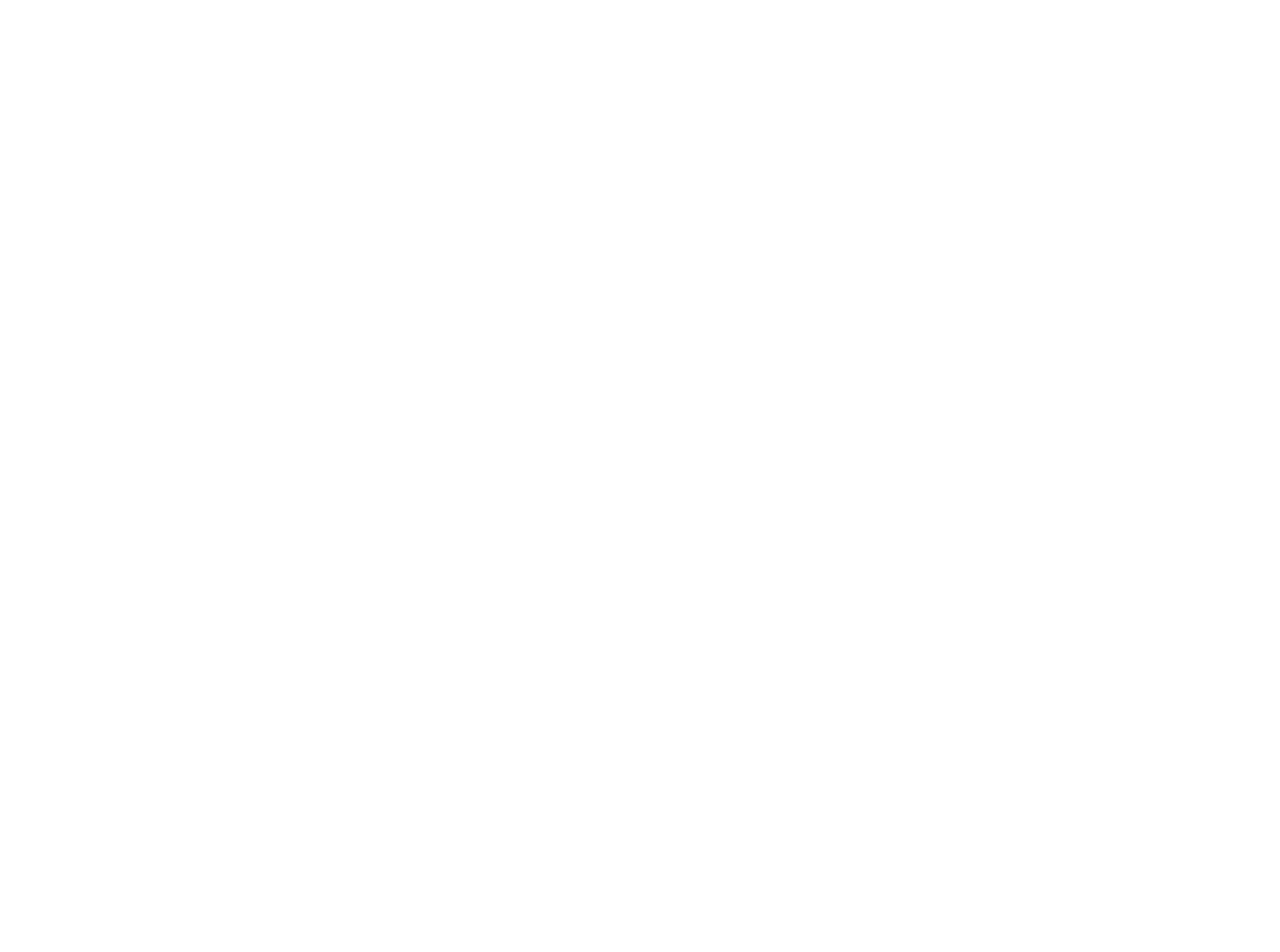
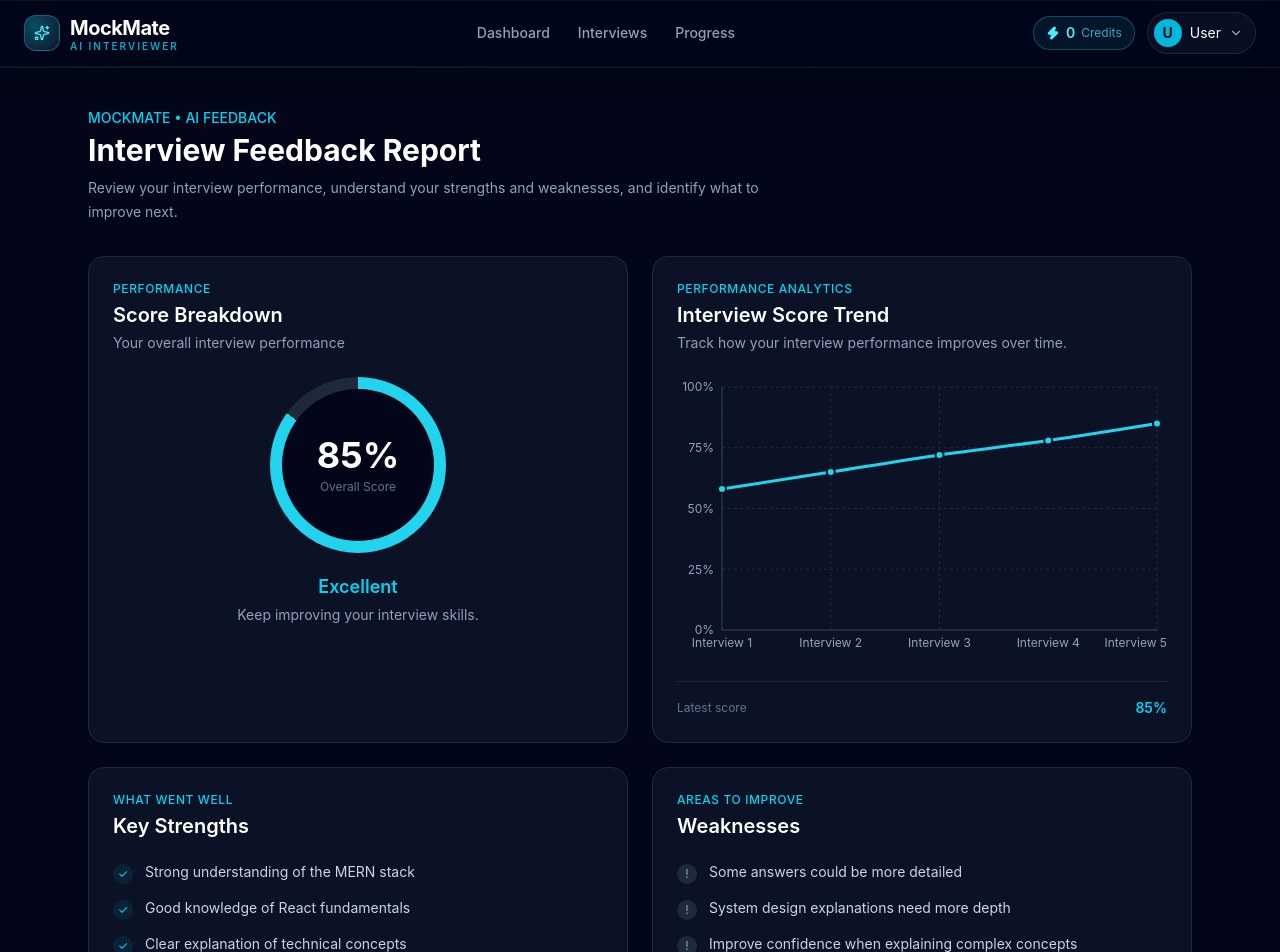
Before and after one commit to pari-26-vaish/MockMate, a React (Vite) app in the folder client/: page /feedback-report in a window 1280 px wide. Before the commit this address had no page. Shown: the top 952 px of the page. Before the commit the page ends 800 px from the top, so only its background shows below. Built offline with nearby package versions, Linux system fonts and the light colour scheme.

Commit message:
Day:24 add feedback report and performance analytics

```diff
--- a/client/package.json
+++ b/client/package.json
@@ -16,6 +16,7 @@
     "react": "^19.2.8",
     "react-dom": "^19.2.8",
     "react-router-dom": "^7.18.3",
+    "recharts": "^3.10.1",
     "tailwindcss": "^4.3.3"
   },
   "devDependencies": {
--- a/client/src/App.jsx
+++ b/client/src/App.jsx
@@ -6,6 +6,7 @@
 import CreateInterviewPage from "./pages/CreateInterviewPage";
 import AuthPage from "./pages/AuthPage";
 import InterviewRoomPage from "./pages/InterviewRoomPage";
+import FeedbackReportPage from "./pages/FeedbackReportPage";
 
 function App() {
   return (
@@ -23,7 +24,12 @@
 
         <Route path="/login" element={<AuthPage />} />
 
-        <Route path="/interview-room" element={<InterviewRoomPage />}/>
+        <Route path="/interview-room" element={<InterviewRoomPage />} />
+
+        <Route
+          path="/feedback-report"
+          element={<FeedbackReportPage />}
+        />
       </Routes>
     </BrowserRouter>
   );
--- /dev/null
+++ b/client/src/components/dashboard/PerformanceChart.jsx
@@ -0,0 +1,116 @@
+import {
+  LineChart,
+  Line,
+  XAxis,
+  YAxis,
+  CartesianGrid,
+  Tooltip,
+  ResponsiveContainer,
+} from "recharts";
+
+const performanceData = [
+  { interview: "Interview 1", score: 58 },
+  { interview: "Interview 2", score: 65 },
+  { interview: "Interview 3", score: 72 },
+  { interview: "Interview 4", score: 78 },
+  { interview: "Interview 5", score: 85 },
+];
+
+const PerformanceChart = () => {
+  return (
+    <div className="w-full rounded-2xl border border-slate-800 bg-slate-900/70 p-5 sm:p-6">
+      {/* Header */}
+      <div className="mb-6">
+        <p className="text-xs font-medium uppercase tracking-wider text-cyan-400">
+          Performance Analytics
+        </p>
+
+        <h2 className="mt-1 text-lg sm:text-xl font-semibold text-white">
+          Interview Score Trend
+        </h2>
+
+        <p className="mt-1 text-sm text-slate-400">
+          Track how your interview performance improves over time.
+        </p>
+      </div>
+
+      {/* Chart */}
+      <div className="h-72 w-full">
+        <ResponsiveContainer width="100%" height="100%">
+          <LineChart
+            data={performanceData}
+            margin={{
+              top: 10,
+              right: 10,
+              left: -15,
+              bottom: 5,
+            }}
+          >
+            <CartesianGrid
+              strokeDasharray="3 3"
+              stroke="#1e293b"
+            />
+
+            <XAxis
+              dataKey="interview"
+              tick={{ fill: "#94a3b8", fontSize: 12 }}
+              axisLine={{ stroke: "#334155" }}
+              tickLine={false}
+            />
+
+            <YAxis
+              domain={[0, 100]}
+              tick={{ fill: "#94a3b8", fontSize: 12 }}
+              axisLine={{ stroke: "#334155" }}
+              tickLine={false}
+              tickFormatter={(value) => `${value}%`}
+            />
+
+            <Tooltip
+              contentStyle={{
+                backgroundColor: "#0f172a",
+                border: "1px solid #334155",
+                borderRadius: "12px",
+                color: "#fff",
+              }}
+              labelStyle={{
+                color: "#94a3b8",
+                marginBottom: "4px",
+              }}
+              formatter={(value) => [`${value}%`, "Score"]}
+            />
+
+            <Line
+              type="monotone"
+              dataKey="score"
+              stroke="#22d3ee"
+              strokeWidth={3}
+              dot={{
+                r: 4,
+                fill: "#22d3ee",
+                stroke: "#0f172a",
+                strokeWidth: 2,
+              }}
+              activeDot={{
+                r: 6,
+              }}
+            />
+          </LineChart>
+        </ResponsiveContainer>
+      </div>
+
+      {/* Footer */}
+      <div className="mt-4 flex items-center justify-between border-t border-slate-800 pt-4">
+        <span className="text-xs text-slate-500">
+          Latest score
+        </span>
+
+        <span className="text-sm font-semibold text-cyan-400">
+          85%
+        </span>
+      </div>
+    </div>
+  );
+};
+
+export default PerformanceChart;
--- /dev/null
+++ b/client/src/pages/FeedbackReportPage.jsx
@@ -0,0 +1,164 @@
+import Navbar from "../components/common/Navbar";
+import ScoreBreakdown from "../components/report/ScoreBreakdown";
+import AnswerComparison from "../components/report/AnswerComparison";
+import PerformanceChart from "../components/dashboard/PerformanceChart";
+
+const FeedbackReportPage = () => {
+  // Temporary data for UI development.
+  // We will replace this with real backend data later.
+  const report = {
+    overallScore: 85,
+
+    strengths: [
+      "Strong understanding of the MERN stack",
+      "Good knowledge of React fundamentals",
+      "Clear explanation of technical concepts",
+      "Good problem-solving approach",
+    ],
+
+    weaknesses: [
+      "Some answers could be more detailed",
+      "System design explanations need more depth",
+      "Improve confidence when explaining complex concepts",
+    ],
+
+    takeaways: [
+      "Focus on explaining the WHY behind your technical decisions.",
+      "Practice system design and scalability questions.",
+      "Keep answers structured and concise.",
+    ],
+
+    question: "What is the difference between state and props in React?",
+
+    userAnswer:
+      "Props are used to pass data from parent to child components. State is used to manage data inside a component.",
+
+    idealAnswer:
+      "Props are read-only data passed from a parent component to a child. State is mutable data managed inside the component. Props help communication between components, while state manages component behavior and UI updates.",
+  };
+
+  return (
+    <div className="min-h-screen bg-slate-950 text-white">
+      <Navbar />
+
+      <main className="mx-auto max-w-6xl px-4 py-8 sm:px-6 sm:py-10">
+        {/* Header */}
+        <header className="mb-8">
+          <p className="text-sm font-medium text-cyan-400">
+            MOCKMATE • AI FEEDBACK
+          </p>
+
+          <h1 className="mt-1 text-2xl font-bold sm:text-3xl">
+            Interview Feedback Report
+          </h1>
+
+          <p className="mt-2 max-w-2xl text-sm leading-6 text-slate-400">
+            Review your interview performance, understand your strengths and
+            weaknesses, and identify what to improve next.
+          </p>
+        </header>
+
+        {/* Score + Performance */}
+        <section className="grid grid-cols-1 gap-6 lg:grid-cols-2">
+          <ScoreBreakdown score={report.overallScore} />
+
+          <PerformanceChart />
+        </section>
+
+        {/* Strengths & Weaknesses */}
+        <section className="mt-6 grid grid-cols-1 gap-6 lg:grid-cols-2">
+          {/* Strengths */}
+          <div className="rounded-2xl border border-slate-800 bg-slate-900/70 p-6">
+            <p className="text-xs font-medium uppercase tracking-wider text-cyan-400">
+              What went well
+            </p>
+
+            <h2 className="mt-1 text-xl font-semibold text-white">
+              Key Strengths
+            </h2>
+
+            <ul className="mt-5 space-y-3">
+              {report.strengths.map((strength, index) => (
+                <li
+                  key={index}
+                  className="flex gap-3 text-sm leading-6 text-slate-300"
+                >
+                  <span className="mt-1 flex h-5 w-5 shrink-0 items-center justify-center rounded-full bg-cyan-500/10 text-xs text-cyan-400">
+                    ✓
+                  </span>
+
+                  {strength}
+                </li>
+              ))}
+            </ul>
+          </div>
+
+          {/* Weaknesses */}
+          <div className="rounded-2xl border border-slate-800 bg-slate-900/70 p-6">
+            <p className="text-xs font-medium uppercase tracking-wider text-cyan-400">
+              Areas to improve
+            </p>
+
+            <h2 className="mt-1 text-xl font-semibold text-white">
+              Weaknesses
+            </h2>
+
+            <ul className="mt-5 space-y-3">
+              {report.weaknesses.map((weakness, index) => (
+                <li
+                  key={index}
+                  className="flex gap-3 text-sm leading-6 text-slate-300"
+                >
+                  <span className="mt-1 flex h-5 w-5 shrink-0 items-center justify-center rounded-full bg-slate-800 text-xs text-slate-400">
+                    !
+                  </span>
+
+                  {weakness}
+                </li>
+              ))}
+            </ul>
+          </div>
+        </section>
+
+        {/* Key Takeaways */}
+        <section className="mt-6 rounded-2xl border border-slate-800 bg-slate-900/70 p-6">
+          <p className="text-xs font-medium uppercase tracking-wider text-cyan-400">
+            AI Recommendations
+          </p>
+
+          <h2 className="mt-1 text-xl font-semibold text-white">
+            Key Takeaways
+          </h2>
+
+          <div className="mt-5 grid grid-cols-1 gap-4 md:grid-cols-3">
+            {report.takeaways.map((takeaway, index) => (
+              <div
+                key={index}
+                className="rounded-xl border border-slate-800 bg-slate-950/60 p-4"
+              >
+                <span className="text-sm font-semibold text-cyan-400">
+                  0{index + 1}
+                </span>
+
+                <p className="mt-2 text-sm leading-6 text-slate-300">
+                  {takeaway}
+                </p>
+              </div>
+            ))}
+          </div>
+        </section>
+
+        {/* Answer Comparison */}
+        <section className="mt-6">
+          <AnswerComparison
+            question={report.question}
+            userAnswer={report.userAnswer}
+            idealAnswer={report.idealAnswer}
+          />
+        </section>
+      </main>
+    </div>
+  );
+};
+
+export default FeedbackReportPage;
--- a/client/src/pages/ProgressPage.jsx
+++ b/client/src/pages/ProgressPage.jsx
@@ -1,6 +1,7 @@
 import Navbar from "../components/common/Navbar";
 import ScoreBreakdown from "../components/report/ScoreBreakdown";
 import AnswerComparison from "../components/report/AnswerComparison";
+import PerformanceChart from "../components/dashboard/PerformanceChart";
 import {
   TrendingUp,
   BarChart3,
@@ -48,7 +49,7 @@
 
     <div className="min-h-screen bg-slate-950 text-white">
       <Navbar />
-
+      <PerformanceChart />
       <main className="max-w-7xl mx-auto px-4 sm:px-6 py-8 sm:py-10">
         {/* Header */}
         <section className="page-fade mb-8 sm:mb-10">
```
Also changed, not shown: 1 other file (tests, documents, lock files or other folders).
